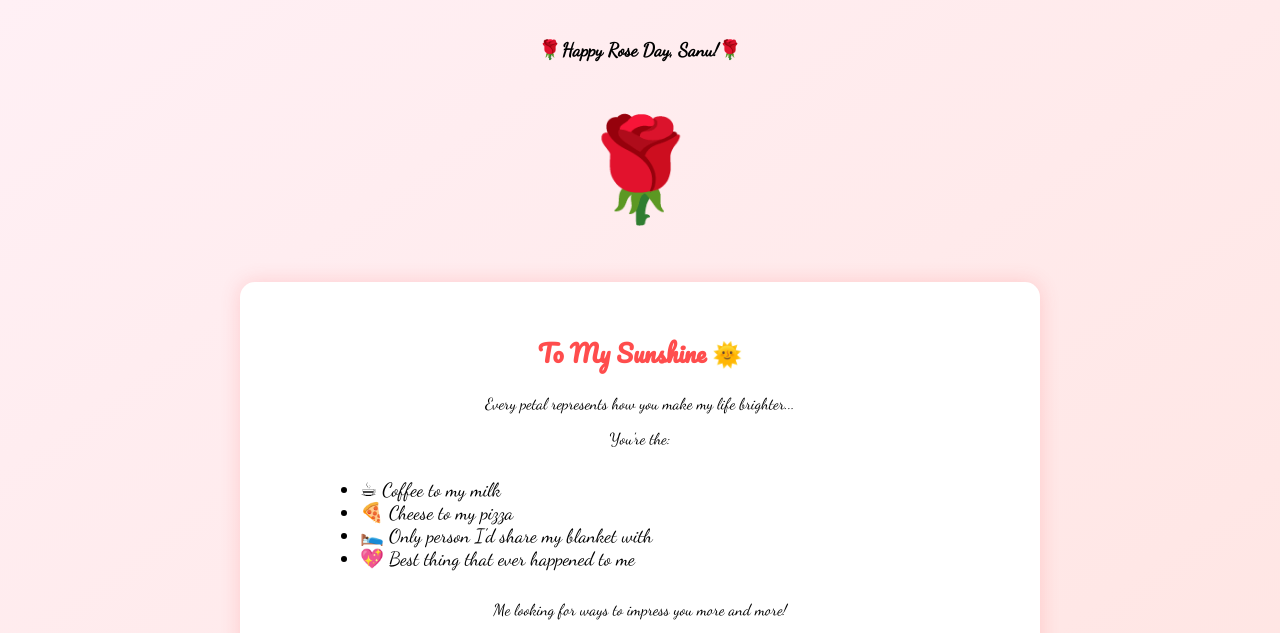
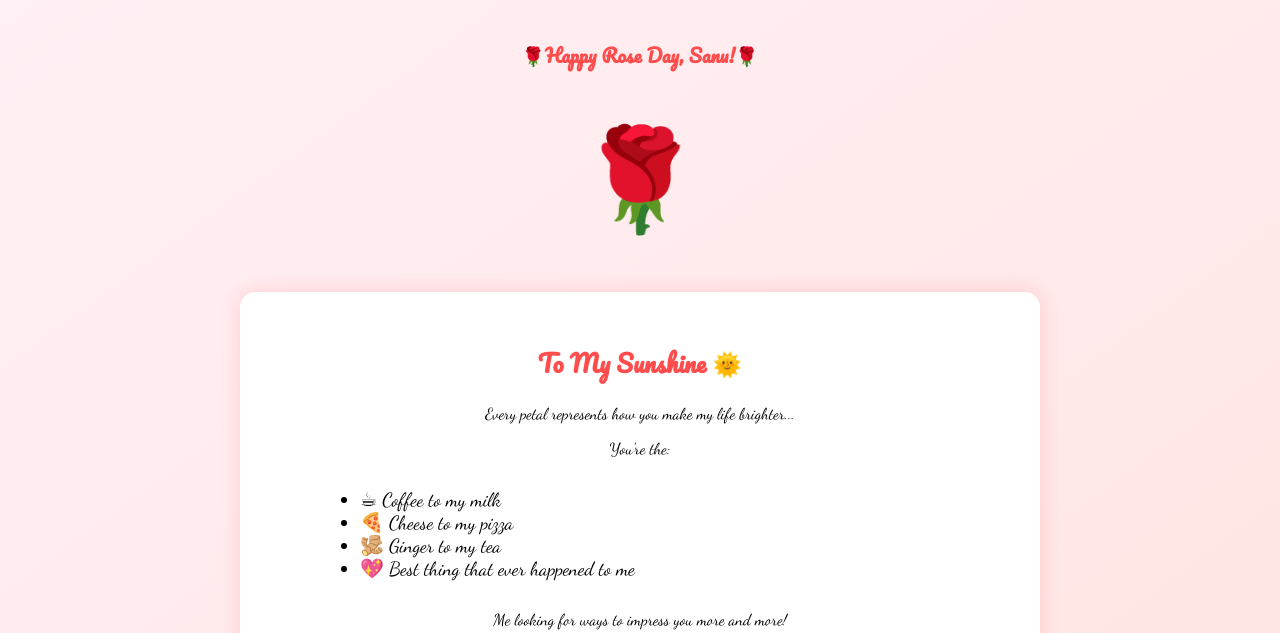
Before and after one commit to SwikarAcharya/live, a plain HTML site: page index.html in a window 1280 px wide. Shown: the top 633 px of the page. Drawn offline with Linux system fonts and the light colour scheme.

Commit message:
Update index.html

```diff
--- a/index.html
+++ b/index.html
@@ -116,7 +116,7 @@
             50% { transform: translateY(-20px); }
         }
 
-        h1, h2 {
+        h1, h2, h3 {
             font-family: 'Pacifico', cursive;
             color: var(--red);
         }
@@ -149,7 +149,7 @@
             <ul class="reasons">
                 <li>☕ Coffee to my milk</li>
                 <li>🍕 Cheese to my pizza</li>
-                <li>🛌 Only person I'd share my blanket with</li>
+                <li>🫚 Ginger to my tea</li>
                 <li>💖 Best thing that ever happened to me</li>
             </ul>
 
```
